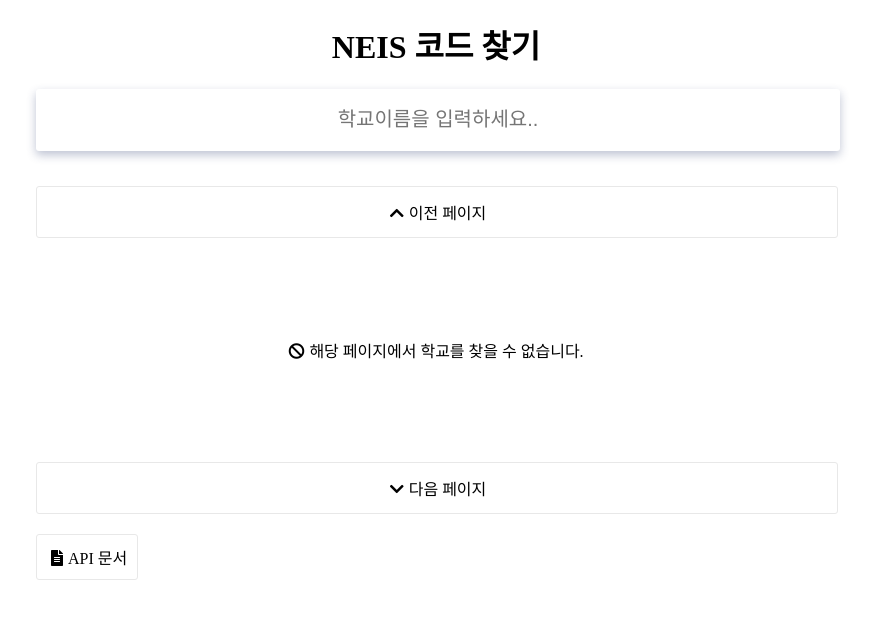
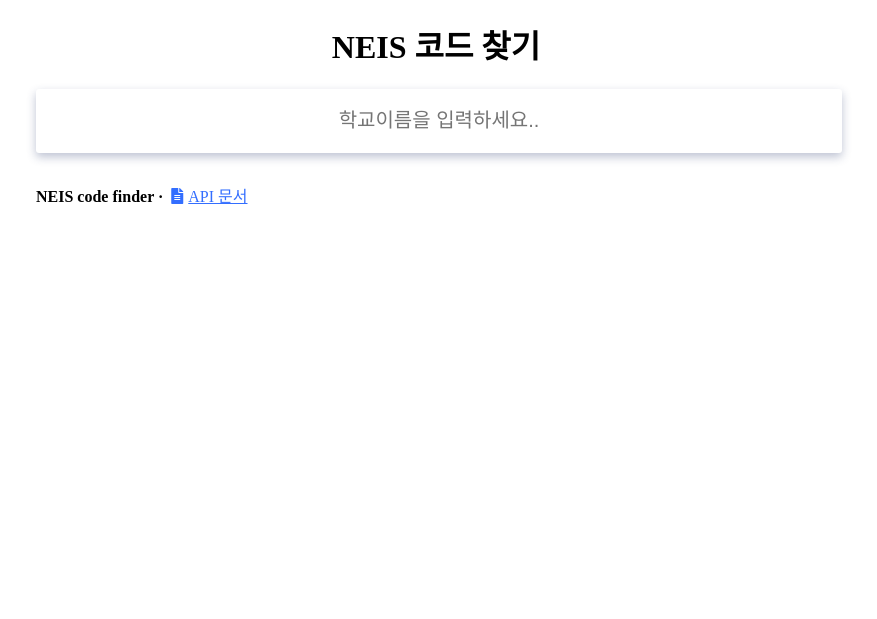
Before and after one commit to 5d-jh/neis-code-finder, a Django app: page / in a window 1280 px wide. Shown: the top 619 px of the page, without its empty margins (204-1081 px from the left). Run offline with Django 3.2, Linux system fonts and the light colour scheme.

Commit message:
UX 개선
오류 메시지를 상황에 맞게 표시되도록 변경, additional-info 디자인 변경, footer 디자인 변경

```diff
--- a/neis_code_finder/templates/neis_code_finder/main.html
+++ b/neis_code_finder/templates/neis_code_finder/main.html
@@ -18,6 +18,10 @@
             font-size: 20px;
             width: 100%;
             margin-bottom: 20px;
+            border: 1.7px solid transparent;
+        }
+        input:focus {
+            border: 1.7px solid black;
         }
         .body {
             max-width: 800px;
@@ -44,7 +48,7 @@
         }
         .additional-info {
             padding-bottom: 10px;
-            background-color: #e8e8e8;
+            border: 1.7px solid #e8e8e8;
             padding: 4px;
             border-radius: 3px;
             display: inline-block;
@@ -52,8 +56,6 @@
 
         .button {
             text-align: center;
-            padding-top: 3px;
-            padding-bottom: 3px;
             border-radius: 3px;
             border: 1.7px solid #e8e8e8;
             color: black;
@@ -93,11 +95,18 @@
             margin: 100px 0;
         }
 
+        .footer-title {
+            display: inline;
+            margin: 0;
+        }
+        .footer-img {
+            width: 20px;
+            vertical-align: middle;
+        }
+
         .link {
-            padding: 10px;
-            border-radius: 3px;
             display: inline-block;
-            text-decoration: none;
+            color: #336eff;
         }
 
         i {
@@ -106,7 +115,11 @@
             padding-right: 5px;
         }
         footer {
+            padding: 10px 0;
             margin-bottom: 35px;
+        }
+        footer>.footer-title::after {
+            content: " \000B7";
         }
     </style>
 </head>
@@ -116,6 +129,7 @@
         <form action="/" method="get">
             <input type="text" name="q" placeholder="학교이름을 입력하세요.." value={{query}}>
         </form>
+            {% if query %}
                 {% if page != '1' %}
                     <div class="button page-control"><a href="/?q={{query}}&page={{page|add:-1}}"><i class="fas fa-chevron-up"></i>이전 페이지</a></div>
                 {% endif %}
@@ -131,8 +145,10 @@
                 {% endfor %}
 
                 <div class="button page-control"><a href="/?q={{query}}&page={{page|add:1}}"><i class="fas fa-chevron-down"></i>다음 페이지</a></div>
+            {% endif %}
         <footer>
-            <a class="button link" href="https://github.com/5d-jh/neis_code_finder#readme"><i class="fas fa-file-alt"></i>API 문서</a>
+            <h4 class="footer-title"> NEIS code finder</h4>
+            <a class="link" href="https://github.com/5d-jh/neis_code_finder#readme"><i class="fas fa-file-alt"></i>API 문서</a>
         </footer>
     </div>
 </body>
```
Lines whose indentation alone changed are shown as unchanged.
